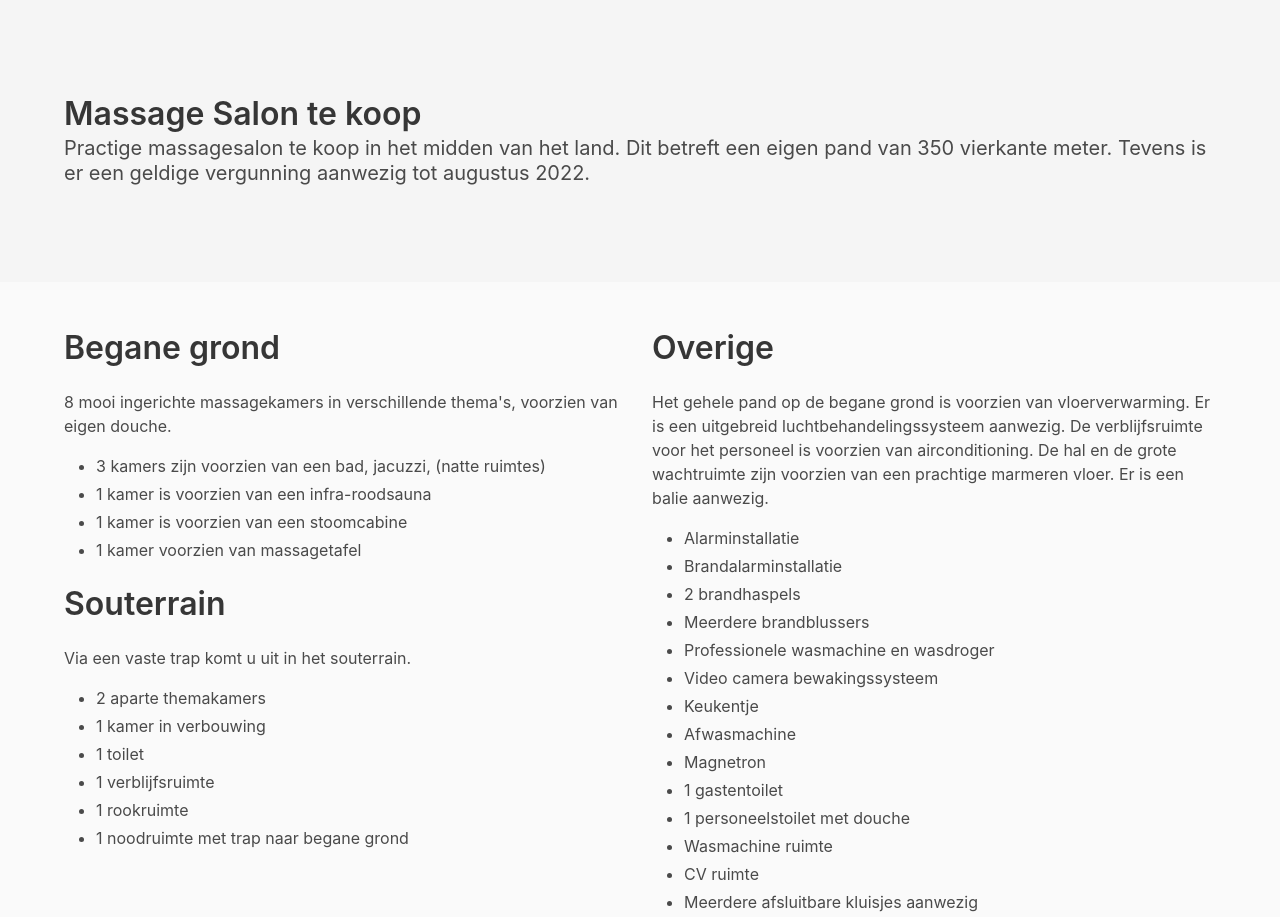
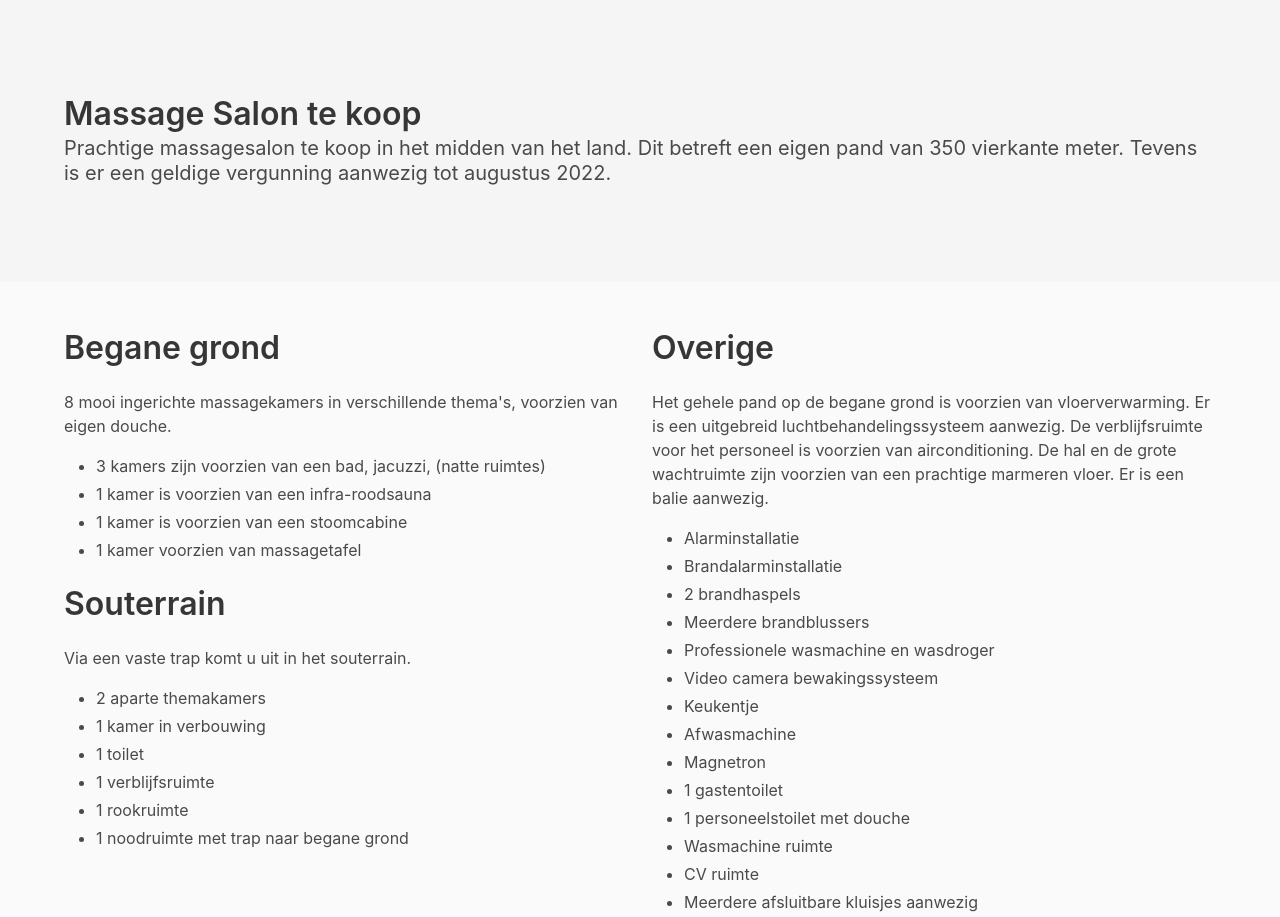
Before and after one commit to massagesalontekoop/massagesalontekoop.github.io, a plain HTML site: page index.html in a window 1280 px wide. Shown: the top 917 px of the page. Drawn offline with Linux system fonts and the light colour scheme.

Commit message:
Correct spelling

```diff
--- a/index.html
+++ b/index.html
@@ -13,7 +13,7 @@
     <div class="hero-body">
       <div class="container">
         <h1 class="title">Massage Salon te koop</h1>
-        <h2 class="subtitle">Practige massagesalon te koop in het midden van het land. Dit betreft een eigen pand van 350 vierkante meter. Tevens is er een geldige vergunning aanwezig tot augustus 2022.</h2>
+        <h2 class="subtitle">Prachtige massagesalon te koop in het midden van het land. Dit betreft een eigen pand van 350 vierkante meter. Tevens is er een geldige vergunning aanwezig tot augustus 2022.</h2>
       </div>
     </div>
   </section>
```
